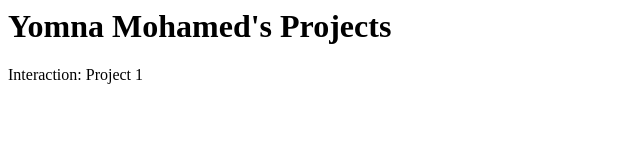
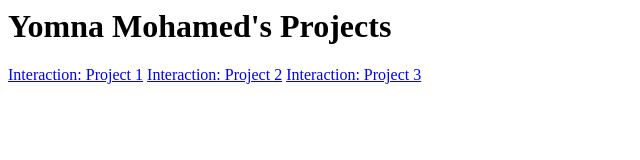
Before and after one commit to YomnaMoh/YomnaMoh.github.io, a plain HTML site: page index.html in a window 1280 px wide. Shown: the whole page, without its empty margins (0-640 px from the left). Drawn offline with Linux system fonts and the light colour scheme.

Commit message:
Update index.html

```diff
--- a/index.html
+++ b/index.html
@@ -1,8 +1,10 @@
 <html>
 <body>
 	<h1>Yomna Mohamed's Projects</h1>
-	<p>Interaction: Project 1</p>
 
+	<a href="yomnamoh.github.io/proj1">Interaction: Project 1</a>
+	<a href="yomnamoh.github.io/proj2">Interaction: Project 2</a>
+	<a href="yomnamoh.github.io/proj3">Interaction: Project 3</a>
 
 	</body>
 </html>
```
